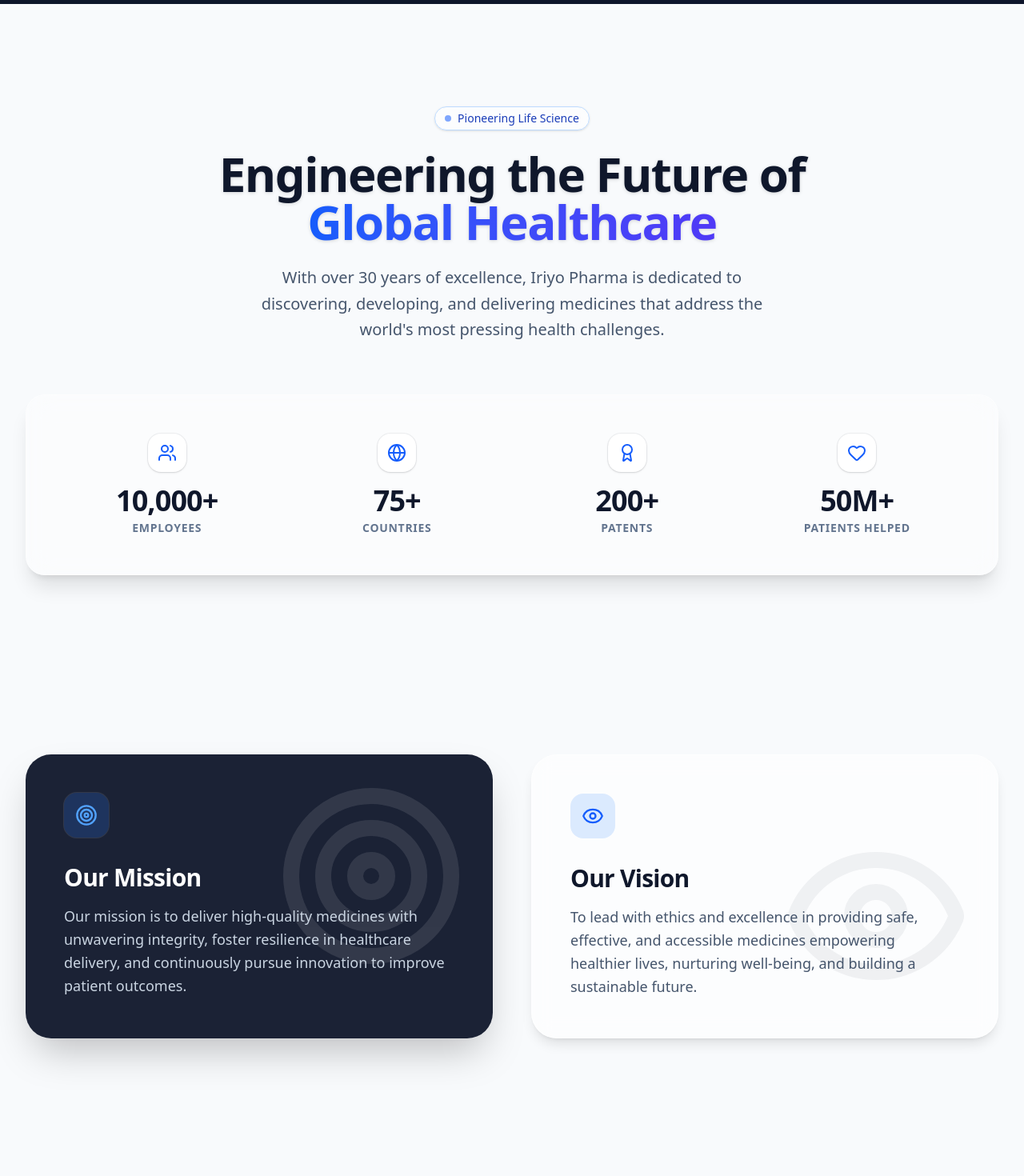
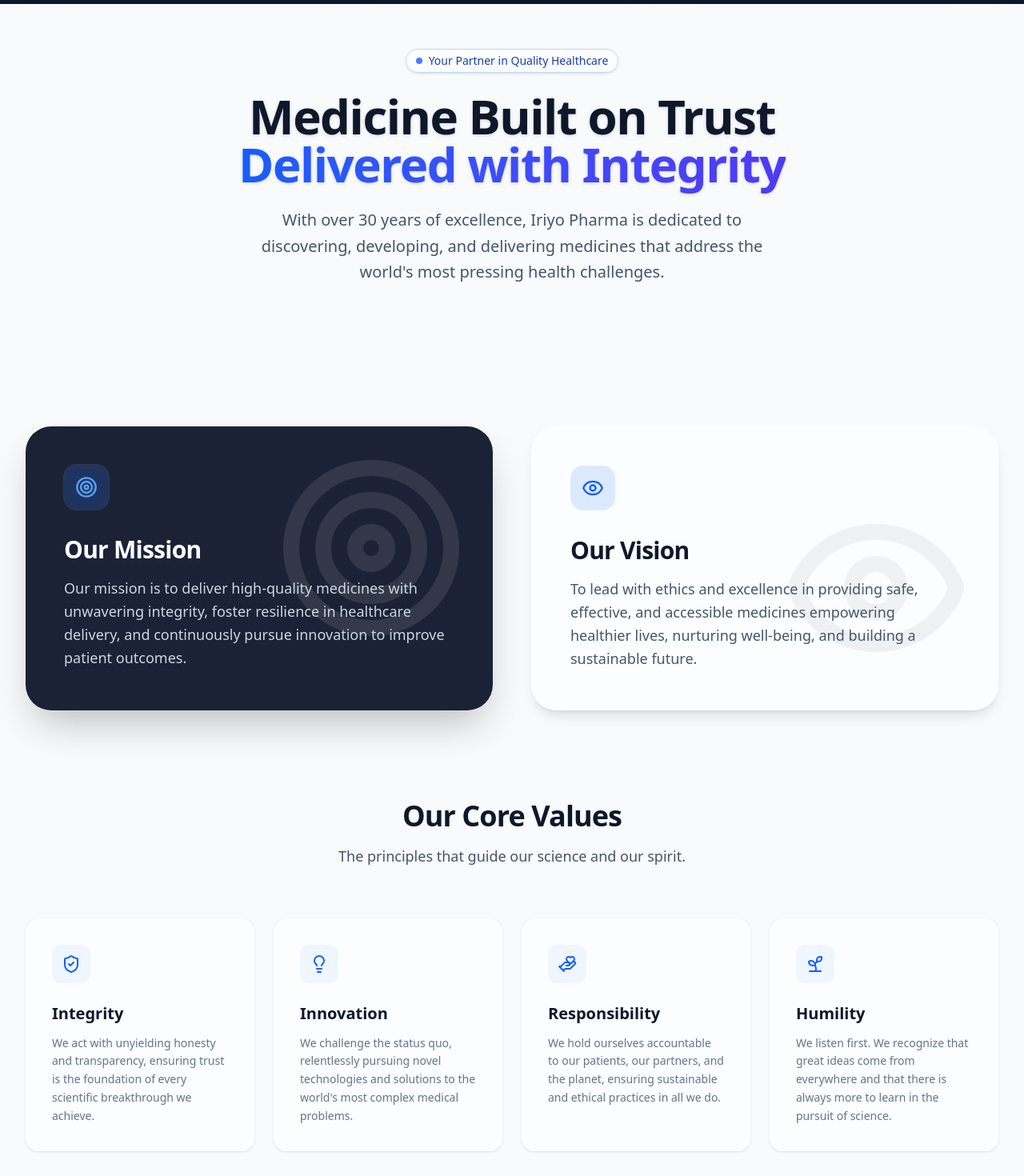
Before and after one commit to PrAThmeshVyas19/Iriyo-Pharma-Website, a React (Vite) app in the folder vite-project/: page / in a window 1280 px wide. Shown: the part 860-2330 px from the top of the page at 80% size. Built offline with nearby package versions, Linux system fonts and the light colour scheme; grey boxes are pictures that could not be loaded.

Commit message:
updated about

```diff
--- a/vite-project/src/components/About.jsx
+++ b/vite-project/src/components/About.jsx
@@ -21,7 +21,7 @@
   Quote,
   Sprout,
   HandHeart,
-  ChevronRight, // Added for mobile swipe hint
+  ChevronRight,
 } from "lucide-react";
 
 // --- Utility: Animated Counter ---
@@ -60,7 +60,7 @@
   );
 };
 
-// --- Background Component (Fixed for whole page) ---
+// --- Background Component ---
 const BackgroundLayer = () => (
   <div className="fixed inset-0 z-0 pointer-events-none overflow-hidden">
     {/* 1. Dot Pattern */}
@@ -68,6 +68,7 @@
       className="absolute inset-0 h-full w-full stroke-slate-300/30 [mask-image:radial-gradient(100%_100%_at_top_right,white,transparent)]"
       aria-hidden="true"
     >
+      {/* FIXED: Uncommented defs to allow pattern rendering */}
       {/* <defs>
         <pattern
           id="grid-pattern"
@@ -168,7 +169,7 @@
       {/* CONTENT WRAPPER (z-index higher than background) */}
       <div className="relative z-10">
         {/* 1. HERO */}
-        <section className="relative py-24 lg:py-32">
+        <section className="relative py-12 lg:py-14">
           <div className="max-w-7xl mx-auto px-4 sm:px-6 lg:px-8">
             <Section className="text-center max-w-4xl mx-auto mb-16">
               <motion.div
@@ -178,13 +179,13 @@
                 className="inline-flex items-center rounded-full border border-blue-200 bg-white/50 backdrop-blur-md px-3 py-1 text-sm font-medium text-blue-800 mb-6 shadow-sm"
               >
                 <span className="flex h-2 w-2 rounded-full bg-blue-600 mr-2 animate-pulse"></span>
-                Pioneering Life Science
+                Your Partner in Quality Healthcare
               </motion.div>
 
               <h1 className="text-4xl md:text-6xl font-extrabold tracking-tight text-slate-900 mb-6 drop-shadow-sm">
-                Engineering the Future of <br />
+                Medicine Built on Trust <br />
                 <span className="text-transparent bg-clip-text bg-gradient-to-r from-blue-600 to-indigo-600">
-                  Global Healthcare
+                  Delivered with Integrity
                 </span>
               </h1>
               <p className="text-lg md:text-xl text-slate-600 leading-relaxed max-w-2xl mx-auto">
@@ -195,14 +196,14 @@
             </Section>
 
             {/* Stats Grid - Glassmorphism */}
-            <div className="grid grid-cols-2 md:grid-cols-4 gap-8 rounded-3xl border border-white/40 bg-white/40 backdrop-blur-lg shadow-xl p-8 lg:p-12">
+            {/* <div className="grid grid-cols-2 md:grid-cols-4 gap-8 rounded-3xl border border-white/40 bg-white/40 backdrop-blur-lg shadow-xl p-8 lg:p-12">
               {stats.map((stat, idx) => {
                 const Icon = stat.icon;
                 return (
                   <Section key={idx} className="text-center">
                     <div className="flex justify-center mb-4">
                       <div className="p-3 bg-white rounded-2xl text-blue-600 shadow-sm ring-1 ring-slate-900/5">
-                        <Icon className="w-6 h-6" />
+                        {Icon && <Icon className="w-6 h-6" />}
                       </div>
                     </div>
                     <div className="text-3xl md:text-4xl font-bold text-slate-900 tracking-tight mb-1">
@@ -215,12 +216,12 @@
                   </Section>
                 );
               })}
-            </div>
+            </div> */}
           </div>
         </section>
 
         {/* 2. MISSION & VISION */}
-        <section className="py-24">
+        <section className="py-14">
           <div className="max-w-7xl mx-auto px-4 sm:px-6 lg:px-8">
             <div className="grid md:grid-cols-2 gap-8 lg:gap-12">
               {/* Mission Card */}
@@ -273,7 +274,7 @@
         </section>
 
         {/* 3. VALUES */}
-        <section className="py-24">
+        <section className="py-14">
           <div className="max-w-7xl mx-auto px-4 sm:px-6 lg:px-8">
             <Section className="text-center mb-16">
               <h2 className="text-3xl font-bold tracking-tight text-slate-900 sm:text-4xl">
@@ -287,6 +288,10 @@
             <div className="grid sm:grid-cols-2 lg:grid-cols-4 gap-6">
               {values.map((val, idx) => {
                 const VIcon = val.icon;
+
+                // FIXED: Safety check to prevent crash if icon is undefined
+                if (!VIcon) return null;
+
                 return (
                   <motion.div
                     key={idx}
@@ -313,7 +318,7 @@
         </section>
 
         {/* 4. LEADERSHIP (Mobile-Friendly Horizontal Scroll) */}
-        <section className="py-24">
+        {/* <section className="py-14">
           <div className="max-w-7xl mx-auto px-4 sm:px-6 lg:px-8">
             <div className="flex flex-col md:flex-row justify-between items-end mb-8 md:mb-12">
               <Section>
@@ -333,13 +338,13 @@
               </Section>
             </div>
 
-            {/* Mobile Scroll Hint */}
+
             <div className="md:hidden flex items-center gap-2 text-sm text-slate-400 mb-4 animate-pulse">
               <span>Swipe to see more</span>
               <ChevronRight size={16} />
             </div>
 
-            {/* Container for scrollable area on mobile, grid on desktop */}
+
             <div className="flex overflow-x-auto pb-8 -mx-4 px-4 md:grid md:grid-cols-2 lg:grid-cols-4 md:gap-8 md:overflow-visible md:pb-0 md:px-0 snap-x snap-mandatory hide-scrollbar">
               {directors.map((person, idx) => (
                 <motion.div
@@ -383,7 +388,7 @@
               </button>
             </div>
           </div>
-        </section>
+        </section> */}
 
         {/* 5. QUOTE SECTION */}
         <section className="py-24 relative overflow-hidden">
```
